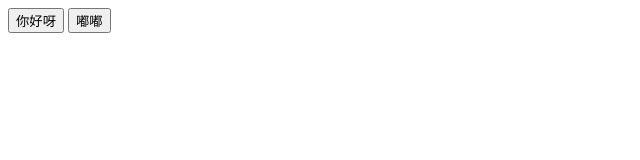
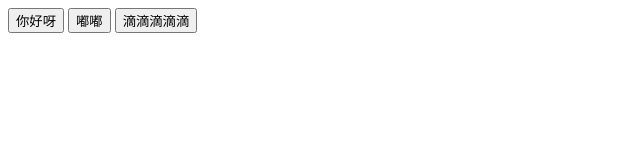
Before and after one commit to caiqichao/git-demo, a plain HTML site: page index.html in a window 1280 px wide. Shown: the whole page, without its empty margins (0-640 px from the left). Drawn offline with Linux system fonts and the light colour scheme.

Commit message:
程序员A第四次提交

```diff
--- a/index.html
+++ b/index.html
@@ -8,5 +8,6 @@
 <body>
     <button>你好呀</button>
     <button>嘟嘟</button>
+    <button>滴滴滴滴滴</button>
 </body>
 </html>
```
